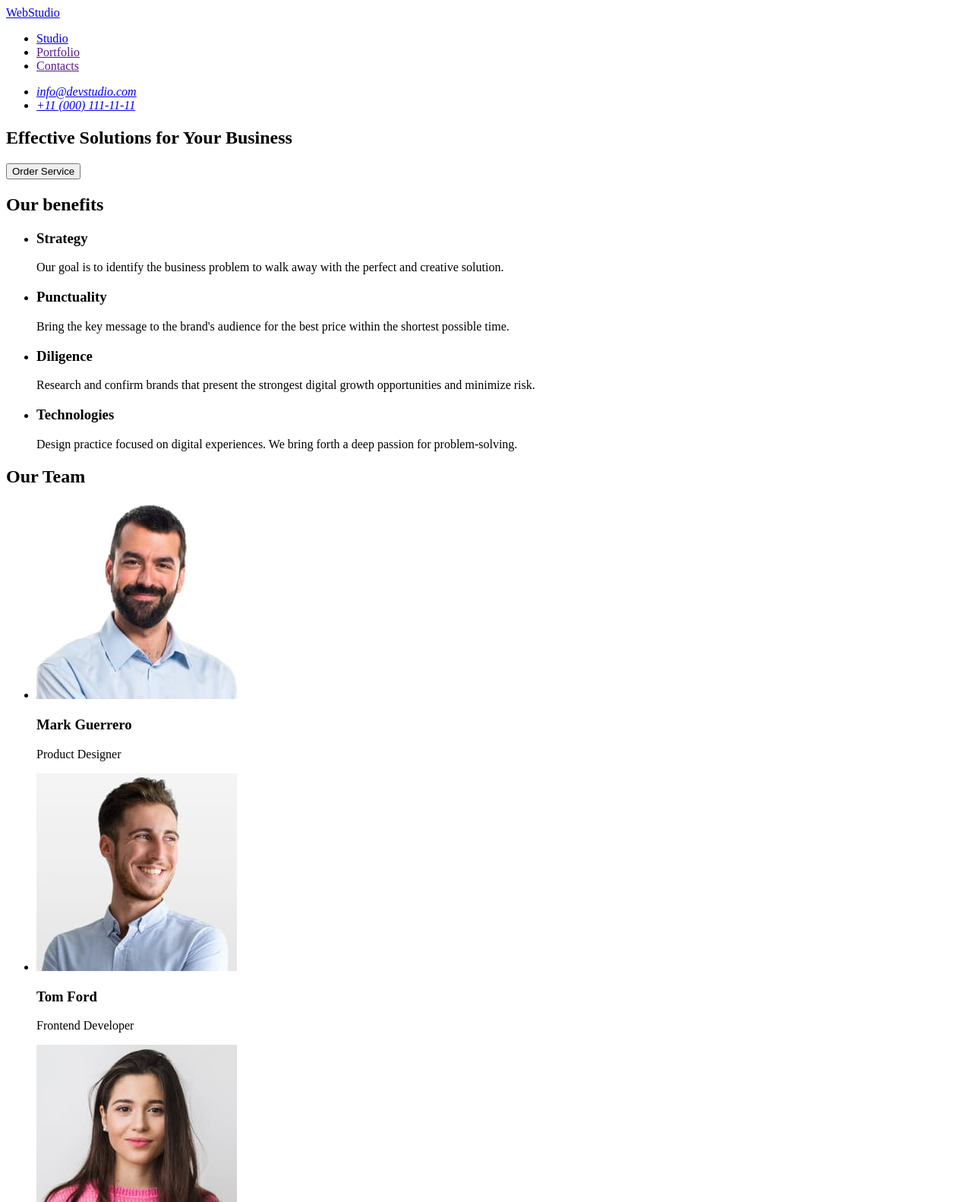
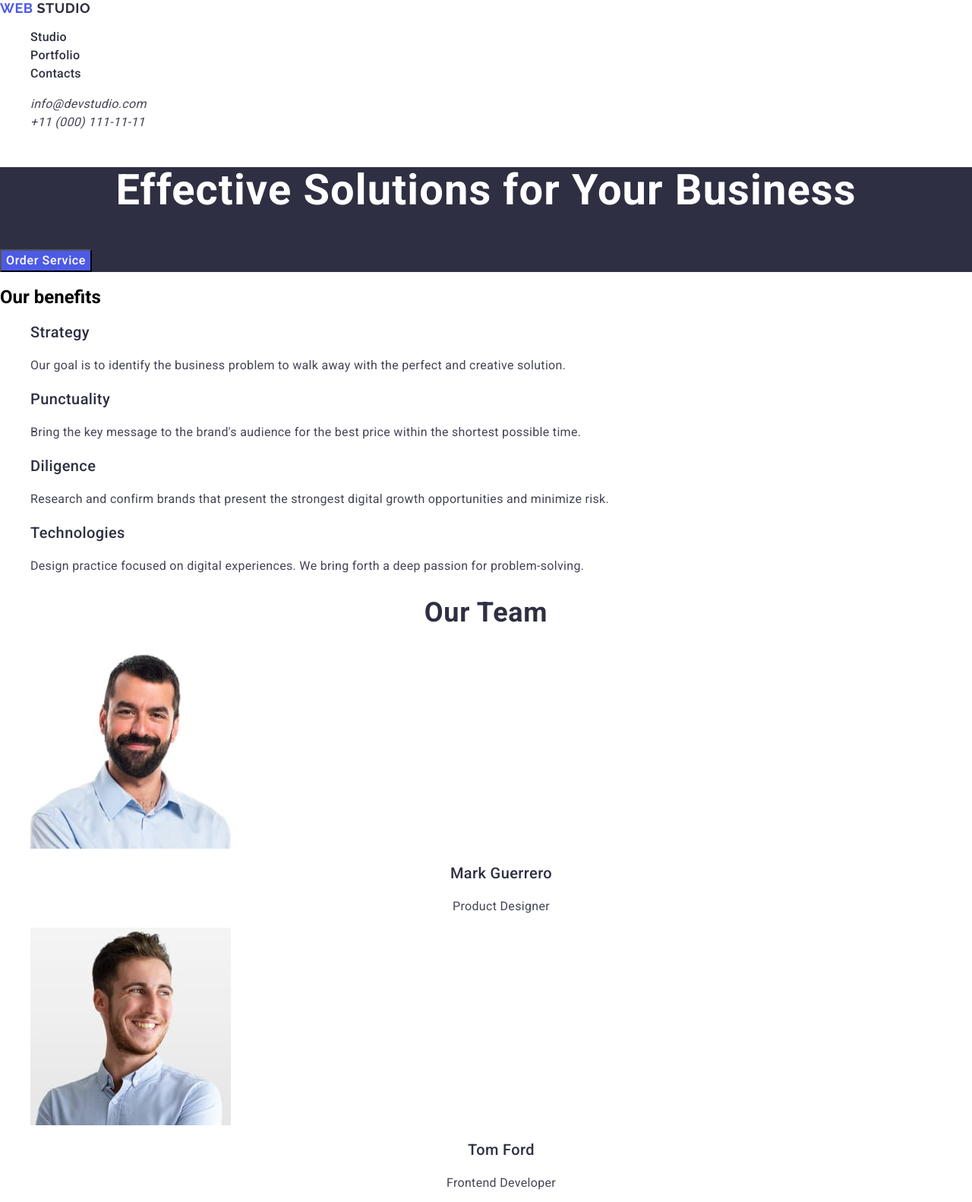
Before and after one commit to SavarynMariia/goit-markup-hw-02, a plain HTML site: page index.html in a window 1280 px wide. Shown: the top 1582 px of the page at 76% size. Drawn offline with nearby package versions, Linux system fonts and the light colour scheme.

Commit message:
add initial files

```diff
--- /dev/null
+++ b/css/styles.css
@@ -0,0 +1,151 @@
+/*=================== Common styles ================= */
+ul,
+ol {
+  list-style-type: none;
+}
+a {
+  text-decoration: none;
+}
+button {
+  cursor: pointer;
+}
+img {
+  display: block;
+}
+body {
+  font-family: 'Roboto', sans-serif;
+  background: #fff;
+}
+/*=================== Page Header styles ================= */
+.logo {
+  font-family: 'Raleway', sans-serif;
+  font-weight: 700;
+  font-size: 18px;
+  line-height: 1.17;
+  letter-spacing: 0.03em;
+  text-transform: uppercase;
+  color: #4d5ae5;
+}
+.text-logo {
+  color: #2e2f42;
+  font-family: 'Raleway', sans-serif;
+}
+.menu-link {
+  font-weight: 500;
+  font-size: 16px;
+  line-height: 1.5;
+  letter-spacing: 0.02em;
+  color: #2e2f42;
+}
+.menu-link:hover,
+.menu-link:focus {
+  color: #404bbf;
+}
+.contacts-link {
+  font-weight: 400;
+  font-size: 16px;
+  line-height: 1.5;
+  letter-spacing: 0.02em;
+  color: #434455;
+}
+.contacts-link:hover,
+.contacts-link:focus {
+  color: #404bbf;
+}
+/*=================== Page Hero Styles ================= */
+.hero {
+  background: #2e2f42;
+}
+.main-title {
+  font-weight: 700;
+  font-size: 56px;
+  line-height: 1.1;
+  letter-spacing: 0.02em;
+  text-align: center;
+  color: #fff;
+}
+.order-service {
+  font-weight: 500;
+  font-size: 16px;
+  line-height: 1.5;
+  letter-spacing: 0.04em;
+  background: #4d5ae5;
+  color: #fff;
+}
+/* ================== Benefits Section Styles ============ */
+.benefits-list-title {
+  font-weight: 500;
+  font-size: 20px;
+  line-height: 1.2;
+  letter-spacing: 0.02em;
+  color: #2e2f42;
+}
+.benefits-list-text {
+  font-size: 16px;
+  line-height: 1.5;
+  letter-spacing: 0.02em;
+  color: #434455;
+}
+/* ===================== Our Team Styles */
+
+.our-team-title {
+  font-weight: 700;
+  font-size: 36px;
+  line-height: 1.11;
+  letter-spacing: 0.02em;
+  text-transform: capitalize;
+  text-align: center;
+  color: #2e2f42;
+}
+.our-team-name {
+  font-weight: 500;
+  font-size: 20px;
+  line-height: 1.2;
+  letter-spacing: 0.02em;
+  text-align: center;
+  color: #2e2f42;
+}
+.our-team-text {
+  font-size: 16px;
+  line-height: 1.5;
+  letter-spacing: 0.02em;
+  text-align: center;
+  color: #434455;
+}
+/* ===================== Portfolio Section Styles */
+.our-portfolio-title {
+  font-weight: 700;
+  font-size: 36px;
+  line-height: 1.11;
+  letter-spacing: 0.02em;
+  text-transform: capitalize;
+  text-align: center;
+  color: #2e2f42;
+}
+.our-portfolio-name {
+  font-weight: 500;
+  font-size: 20px;
+  line-height: 1.2;
+  letter-spacing: 0.02em;
+  color: #2e2f42;
+}
+.our-portfolio-text {
+  font-size: 16px;
+  line-height: 1.5;
+  letter-spacing: 0.02em;
+  color: #434455;
+}
+/* ====================== Footer Styles =============*/
+.pege-footer {
+  background: #2e2f42;
+}
+.text-logo-footer {
+  font-family: 'Raleway', sans-serif;
+  color: #f4f4fd;
+}
+.pege-footer-text {
+  font-size: 16px;
+  line-height: 1.5;
+  letter-spacing: 0.02em;
+  color: #f4f4fd;
+}
--- a/index.html
+++ b/index.html
@@ -4,121 +4,223 @@
     <meta charset="UTF-8" />
     <meta name="viewport" content="width=device-width, initial-scale=1.0" />
     <title>Document</title>
+    <!-- Google Fonts links -->
+    <link rel="preconnect" href="https://fonts.googleapis.com" />
+    <link rel="preconnect" href="https://fonts.gstatic.com" crossorigin />
+    <link
+      href="https://fonts.googleapis.com/css2?family=Raleway:wght@700&family=Roboto:wght@400;500;700&display=swap"
+      rel="stylesheet"
+    />
+    <!-- Modern Normalize link -->
+    <link
+      rel="stylesheet"
+      href="https://cdnjs.cloudflare.com/ajax/libs/modern-normalize/2.0.0/modern-normalize.min.css"
+    />
+    <!-- Our styles link -->
+    <link rel="stylesheet" href="./css/styles.css" />
   </head>
   <body>
-    <header>
-      <nav>
-        <a href="./index.html">WebStudio</a>
-        <ul>
-          <li>
-            <a href="./index.html">Studio</a>
+    <header class="page-header">
+      <nav class="page-navigation">
+        <a class="logo" href="./index.html"
+          >Web <samp class="text-logo">Studio</samp></a
+        >
+        <ul class="menu">
+          <li class="menu-item">
+            <a class="menu-link" href="./index.html">Studio</a>
           </li>
-          <li>
-            <a href="">Portfolio</a>
+          <li class="menu-item">
+            <a class="menu-link" href="#portfolio">Portfolio</a>
           </li>
-          <li>
-            <a href="">Contacts</a>
+          <li class="menu-item">
+            <a class="menu-link" href="">Contacts</a>
           </li>
         </ul>
       </nav>
-      <address>
-        <ul>
-          <li>
-            <a href="mailto:info@devstudio.com">info@devstudio.com</a>
+      <address class="contacts">
+        <ul class="contacts-list">
+          <li class="contacts-item">
+            <a class="contacts-link" href="mailto:info@devstudio.com"
+              >info@devstudio.com</a
+            >
           </li>
-          <li>
-            <a href="tel:+110001111111">+11 (000) 111-11-11</a>
+          <li class="contacts-item">
+            <a class="contacts-link" href="tel:+110001111111"
+              >+11 (000) 111-11-11</a
+            >
           </li>
         </ul>
       </address>
     </header>
     <main>
-      <section>
-        <h1>Effective Solutions for Your Business</h1>
-        <button type="button">Order Service</button>
+      <!-- Hero Section -->
+      <section class="hero">
+        <h1 class="main-title">Effective Solutions for Your Business</h1>
+        <button class="order-service" type="button">Order Service</button>
       </section>
-      <section>
+      <!-- Benefits Section -->
+      <section class="benefits">
         <h2>Our benefits</h2>
-        <ul>
-          <li>
-            <h3>Strategy</h3>
-            <p>
+        <ul class="benefits-list">
+          <li class="benefits-list-item">
+            <h3 class="benefits-list-title">Strategy</h3>
+            <p class="benefits-list-text">
               Our goal is to identify the business problem to walk away with the
               perfect and creative solution.
             </p>
           </li>
-          <li>
-            <h3>Punctuality</h3>
-            <p>
+          <li class="benefits-list-item">
+            <h3 class="benefits-list-title">Punctuality</h3>
+            <p class="benefits-list-text">
               Bring the key message to the brand's audience for the best price
               within the shortest possible time.
             </p>
           </li>
-          <li>
-            <h3>Diligence</h3>
-            <p>
+          <li class="benefits-list-item">
+            <h3 class="benefits-list-title">Diligence</h3>
+            <p class="benefits-list-text">
               Research and confirm brands that present the strongest digital
               growth opportunities and minimize risk.
             </p>
           </li>
-          <li>
-            <h3>Technologies</h3>
-            <p>
+          <li class="benefits-list-item">
+            <h3 class="benefits-list-title">Technologies</h3>
+            <p class="benefits-list-text">
               Design practice focused on digital experiences. We bring forth a
               deep passion for problem-solving.
             </p>
           </li>
         </ul>
       </section>
-      <section>
-        <h2>Our Team</h2>
-        <ul>
-          <li>
+      <!-- Our Team Section -->
+      <section class="our-team">
+        <h2 class="our-team-title">Our Team</h2>
+        <ul class="our-team-list">
+          <li class="our-team-item">
             <img
+              class="our-team-img"
               src="./images/mark__guerrero.jpg"
               alt="Mark Guerrero foto"
               width="264"
               height="260"
             />
-            <h3>Mark Guerrero</h3>
-            <p>Product Designer</p>
+            <h3 class="our-team-name">Mark Guerrero</h3>
+            <p class="our-team-text">Product Designer</p>
           </li>
-          <li>
+          <li class="our-team-item">
             <img
+              class="our-team-img"
               src="./images/tom__ford.jpg"
               alt="Tom Ford foto"
               width="264"
               height="260"
             />
-            <h3>Tom Ford</h3>
-            <p>Frontend Developer</p>
+            <h3 class="our-team-name">Tom Ford</h3>
+            <p class="our-team-text">Frontend Developer</p>
           </li>
-          <li>
+          <li class="our-team-item">
             <img
+              class="our-team-img"
               src="./images/camila__garcia.jpg"
               alt="Camila Garcia foto"
               width="264"
               height="260"
             />
-            <h3>Camila Garcia</h3>
-            <p>Marketing</p>
+            <h3 class="our-team-name">Camila Garcia</h3>
+            <p class="our-team-text">Marketing</p>
           </li>
-          <li>
+          <li class="our-team-item">
             <img
+              class="our-team-img"
               src="./images/daniel__wilson.jpg"
               alt="Daniel Wilson foto"
               width="264"
               height="260"
             />
-            <h3>Daniel Wilson</h3>
-            <p>UI Designer</p>
+            <h3 class="our-team-name">Daniel Wilson</h3>
+            <p class="our-team-text">UI Designer</p>
+          </li>
+        </ul>
+        <!-- Portfolio Section -->
+      </section>
+      <section class="our-portfolio" id="portfolio">
+        <h2 class="our-portfolio-title">Our Portfolio</h2>
+        <ul class="our-portfolio-list">
+          <li>
+            <img
+              class="our-portfolio-img"
+              src="./images/img_1.jpg"
+              alt="Banking App foto"
+              width="360"
+              height="300"
+            />
+            <h3 class="our-portfolio-name">Banking App</h3>
+            <p class="our-portfolio-text">App</p>
+          </li>
+          <li>
+            <img
+              class="our-portfolio-img"
+              src="./images/img_2.jpg"
+              alt="Cashless Payment foto"
+              width="360"
+              height="300"
+            />
+            <h3 class="our-portfolio-name">Cashless Payment</h3>
+            <p class="our-portfolio-text">Marketing</p>
+          </li>
+          <li>
+            <img
+              class="our-portfolio-img"
+              src="./images/img_3.jpg"
+              alt="Meditation App foto"
+              width="360"
+              height="300"
+            />
+            <h3 class="our-portfolio-name">Meditation App</h3>
+            <p class="our-portfolio-text">App</p>
+          </li>
+          <li>
+            <img
+              class="our-portfolio-img"
+              src="./images/img_4.jpg"
+              alt="Taxi Service foto"
+              width="360"
+              height="300"
+            />
+            <h3 class="our-portfolio-name">Taxi Service</h3>
+            <p class="our-portfolio-text">Marketing</p>
+          </li>
+          <li>
+            <img
+              class="our-portfolio-img"
+              src="./images/img_5.jpg"
+              alt="Screen Illustrations foto"
+              width="360"
+              height="300"
+            />
+            <h3 class="our-portfolio-name">Screen Illustrations</h3>
+            <p class="our-portfolio-text">Design</p>
+          </li>
+          <li>
+            <img
+              class="our-portfolio-img"
+              src="./images/img_6.jpg"
+              alt="Online Courses foto"
+              width="360"
+              height="300"
+            />
+            <h3 class="our-portfolio-name">Online Courses</h3>
+            <p class="our-portfolio-text">Marketing</p>
           </li>
         </ul>
       </section>
     </main>
-    <footer>
-      <a href="./index.html">WebStudio</a>
-      <p>
+    <!-- Footer  -->
+    <footer class="pege-footer">
+      <a class="logo" href="./index.html"
+        >Web <samp class="text-logo-footer">Studio</samp></a
+      >
+      <p class="pege-footer-text">
         Increase the flow of customers and sales for your business with digital
         marketing & growth solutions.
       </p>
```
Also changed, not shown: images/img_1.jpg (added), images/img_2.jpg (added), images/img_3.jpg (added), images/img_4.jpg (added), images/img_5.jpg (added), images/img_6.jpg (added).
